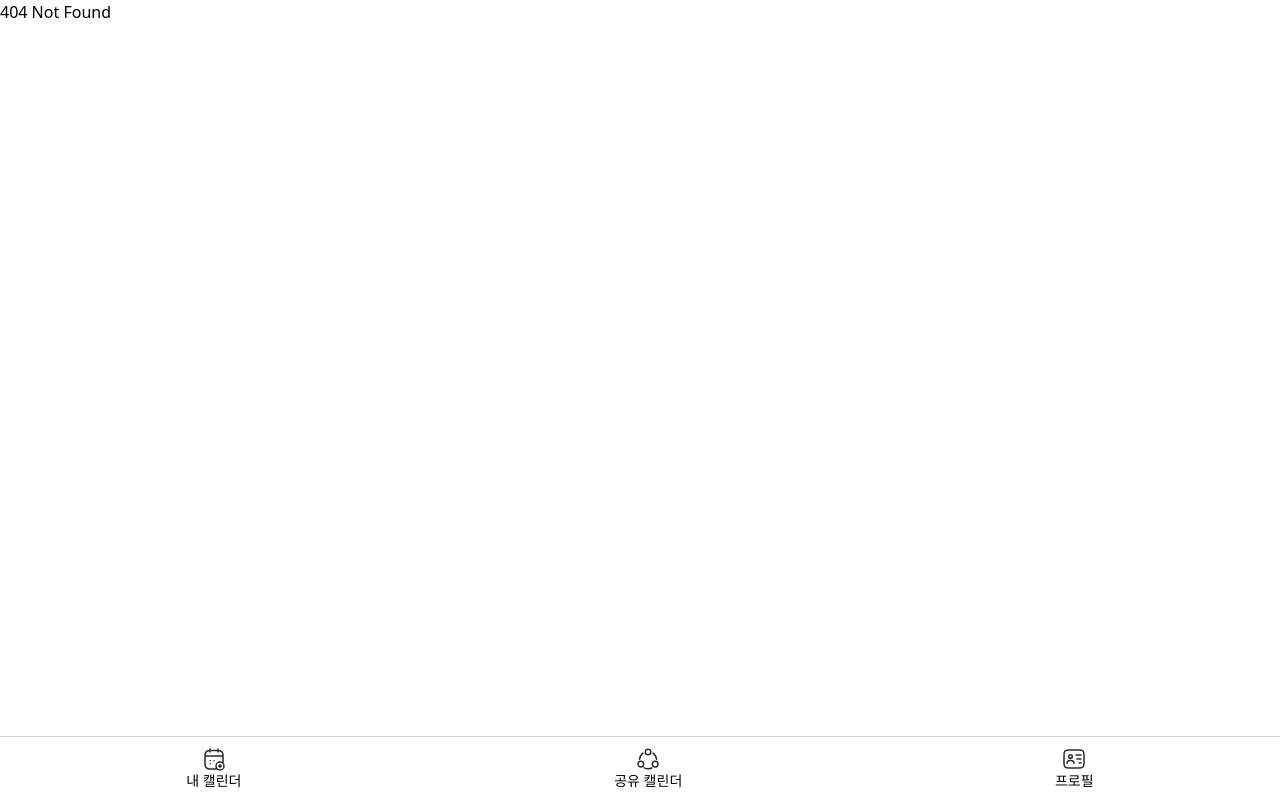
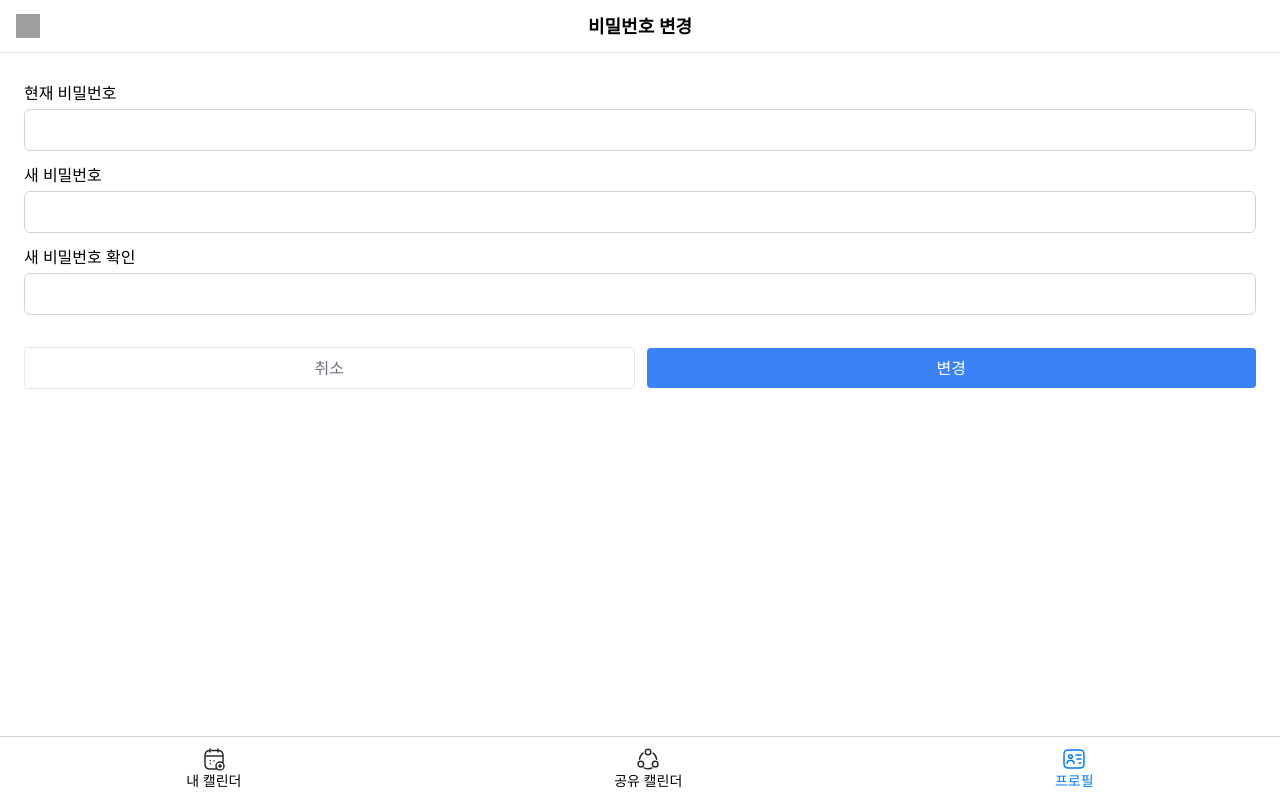
Before and after one commit to seank021/share-calendar-fe, a React (Vite) app: page /change-password in a window 1280 px wide. Before the commit this address had no page. Built offline with nearby package versions, Linux system fonts and the light colour scheme; grey boxes are pictures that could not be loaded.

Commit message:
feat: change pw

```diff
--- a/src/apis/api.js
+++ b/src/apis/api.js
@@ -18,6 +18,9 @@ import {
     signInWithEmailAndPassword,
     onAuthStateChanged,
     sendEmailVerification,
+    EmailAuthProvider,
+    reauthenticateWithCredential,
+    updatePassword,
 } from 'firebase/auth';
 
 export const signup = async (email, password, password_, nickname) => {
@@ -476,3 +479,42 @@ export const updateProfileInfo = async (photoURL, nickname) => {
         return false;
     }
 };
+
+export const changePassword = async (currentPassword, newPassword, confirmPassword) => {
+    if (newPassword !== confirmPassword) {
+        alert('새 비밀번호가 일치하지 않습니다.');
+        return false;
+    }
+
+    try {
+        const auth = getAuth(app);
+        const currentUser = auth.currentUser;
+
+        if (!currentUser) {
+            alert('로그인이 필요합니다.');
+            return false;
+        }
+
+        // 현재 사용자의 이메일로 자격 증명 생성
+        const credential = EmailAuthProvider.credential(currentUser.email, currentPassword);
+
+        // 재인증 수행
+        await reauthenticateWithCredential(currentUser, credential);
+
+        // 비밀번호 변경
+        await updatePassword(currentUser, newPassword);
+
+        return true;
+    } catch (error) {
+        if (error.code === 'auth/invalid-credential') {
+            alert('현재 비밀번호가 일치하지 않습니다.');
+        } else if (error.code === 'auth/weak-password') {
+            alert('비밀번호는 6자리 이상이어야 합니다.');
+        } else {
+            console.error('비밀번호 변경 중 오류:', error);
+            alert('비밀번호 변경에 실패했습니다.');
+        }
+
+        return false;
+    }
+}
--- a/src/app.jsx
+++ b/src/app.jsx
@@ -18,6 +18,7 @@ import EditProfile from './pages/profile/edit-profile';
 import Requests from './pages/profile/requests';
 import Setting from './pages/profile/setting';
 import Friends from './pages/profile/friends';
+import ChangePassword from './pages/profile/change-password';
 
 const App = () => {
     const [isLoggedIn, setIsLoggedIn] = useState(false);
@@ -40,6 +41,7 @@ const App = () => {
                     <Route path="/requests" element={<Requests />} />
                     <Route path="/setting" element={<Setting setIsLoggedIn={setIsLoggedIn} />} />
                     <Route path="/friends" element={<Friends />} />
+                    <Route path="/change-password" element={<ChangePassword />} />
 
                     <Route path="*" element={<div>404 Not Found</div>} />
                 </Routes>
--- a/src/components/bottom-tab.jsx
+++ b/src/components/bottom-tab.jsx
@@ -88,7 +88,8 @@ const BottomTab = () => {
                         location.pathname === '/friends' ||
                         location.pathname === '/setting' ||
                         location.pathname === '/my' ||
-                        location.pathname === '/requests'
+                        location.pathname === '/requests' ||
+                        location.pathname === '/change-password'
                             ? '#007BFF'
                             : '#000',
                     display: 'flex',
@@ -107,7 +108,8 @@ const BottomTab = () => {
                         location.pathname === '/friends' ||
                         location.pathname === '/setting' ||
                         location.pathname === '/my' ||
-                        location.pathname === '/requests'
+                        location.pathname === '/requests' ||
+                        location.pathname === '/change-password'
                             ? profileColor
                             : profile
                     }
--- /dev/null
+++ b/src/pages/profile/change-password.jsx
@@ -0,0 +1,89 @@
+import { useState } from 'react';
+import { useNavigate } from 'react-router-dom';
+import { changePassword } from '../../apis/api';
+
+const ChangePassword = () => {
+    const navigate = useNavigate();
+
+    const [currentPassword, setCurrentPassword] = useState('');
+    const [newPassword, setNewPassword] = useState('');
+    const [confirmPassword, setConfirmPassword] = useState('');
+
+    const handleChange = async (currentPassword, newPassword, confirmPassword) => {
+        const result = await changePassword(currentPassword, newPassword, confirmPassword);
+        if (result) {
+            alert('비밀번호가 성공적으로 변경되었습니다.');
+            navigate(-1);
+        }
+    };
+
+    return (
+        <div className="flex flex-col bg-white h-[calc(100vh-4rem)] w-full">
+            {/* 상단 헤더 */}
+            <div className="flex items-center justify-between px-4 py-3 border-b">
+                <button onClick={() => navigate(-1)}>
+                    <img src="/icons/chevron-left.svg" alt="뒤로가기" className="w-6 h-6" />
+                </button>
+                <h1 className="text-lg font-bold">비밀번호 변경</h1>
+                <div className="w-6"></div>
+            </div>
+
+            <div className="flex flex-col gap-3 px-6 py-3 mt-4">
+                <div className="flex flex-col space-y-1">
+                    <label htmlFor="current-password" className="text-md">
+                        현재 비밀번호
+                    </label>
+                    <input
+                        type="password"
+                        id="current-password"
+                        className="border border-gray-300 rounded-md px-3 py-2"
+                        value={currentPassword}
+                        onChange={e => setCurrentPassword(e.target.value)}
+                    />
+                </div>
+                <div className="flex flex-col space-y-1">
+                    <label htmlFor="new-password" className="text-md">
+                        새 비밀번호
+                    </label>
+                    <input
+                        type="password"
+                        id="new-password"
+                        className="border border-gray-300 rounded-md px-3 py-2"
+                        value={newPassword}
+                        onChange={e => setNewPassword(e.target.value)}
+                    />
+                </div>
+                <div className="flex flex-col space-y-1">
+                    <label htmlFor="confirm-password" className="text-md">
+                        새 비밀번호 확인
+                    </label>
+                    <input
+                        type="password"
+                        id="confirm-password"
+                        className="border border-gray-300 rounded-md px-3 py-2"
+                        value={confirmPassword}
+                        onChange={e => setConfirmPassword(e.target.value)}
+                    />
+                </div>
+
+                {/* 변경 및 취소 버튼 */}
+                <div className="flex w-full items-center justify-center py-3 gap-3 mt-2">
+                    <button
+                        onClick={() => navigate(-1)}
+                        className="w-full px-4 py-2 border rounded text-gray-500 hover:bg-gray-100"
+                    >
+                        취소
+                    </button>
+                    <button
+                        onClick={() => handleChange(currentPassword, newPassword, confirmPassword)}
+                        className="w-full px-4 py-2 bg-blue-500 text-white rounded hover:bg-blue-600"
+                    >
+                        변경
+                    </button>
+                </div>
+            </div>
+        </div>
+    );
+};
+
+export default ChangePassword;
--- a/src/pages/profile/setting.jsx
+++ b/src/pages/profile/setting.jsx
@@ -4,6 +4,10 @@ import { verifyEmail } from '../../apis/api';
 
 const Setting = ({ setIsLoggedIn }) => {
     const navigate = useNavigate();
+
+    const onClickChangePassword = () => {
+        navigate('/change-password');
+    };
 
     const handleLogout = () => {
         if (window.confirm('로그아웃 하시겠습니까?')) {
@@ -32,6 +36,11 @@ const Setting = ({ setIsLoggedIn }) => {
                 <p className="text-md">이메일 인증</p>
                 <img src="/icons/chevron-right.svg" alt="이메일 인증" className="w-6 h-6" />
             </div>
+            {/* 비밀번호 변경 */}
+            <div className="flex items-center justify-between px-4 py-3 border-b" onClick={onClickChangePassword}>
+                <p className="text-md">비밀번호 변경</p>
+                <img src="/icons/chevron-right.svg" alt="비밀번호 변경" className="w-6 h-6" />
+            </div>
             {/* 로그아웃 버튼 */}
             <div className="flex items-center justify-between px-4 py-3 border-b" onClick={handleLogout}>
                 <p className="text-md">로그아웃</p>
```
